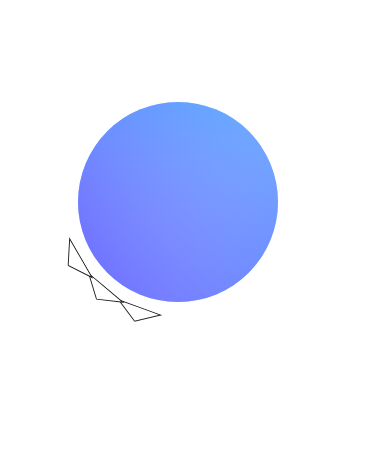
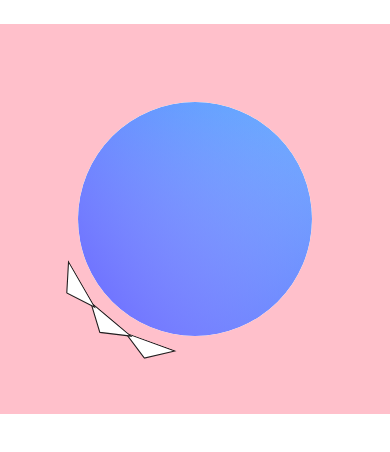
Before and after one commit to Pepewitch/circular-color-picker, a React (Create React App) app: page / in a window 390 px wide. Shown: the top 452 px of the page. Built offline with nearby package versions, Linux system fonts and the light colour scheme.

Commit message:
:sparkles: make color picker responsive

```diff
--- a/src/components/CircularColorPicker.jsx
+++ b/src/components/CircularColorPicker.jsx
@@ -1,78 +1,98 @@
-import React, { Component } from 'react';
-import styles from './CircularColorPicker.module.scss';
-import { ReactComponent as Circle } from '../assets/images/circle.svg';
-import { ReactComponent as Arrow } from '../assets/images/arrow.svg';
+import React, { Component } from "react";
+import styles from "./CircularColorPicker.module.scss";
+import { ReactComponent as Circle } from "../assets/images/circle.svg";
+import { ReactComponent as Arrow } from "../assets/images/arrow.svg";
 
 class ColorSelector extends Component {
   containerRef;
   constructor(props) {
     super(props);
     this.containerRef = React.createRef();
-        this.state = { rotation: this.props.initialRotation }
+    this.state = { rotation: this.props.initialRotation };
   }
   getRelativeCoordinates(pageX, pageY) {
-        const clientRect = this.containerRef.current.getBoundingClientRect()
+    const clientRect = this.containerRef.current.getBoundingClientRect();
     return {
-            mousex: pageX - clientRect.left - (clientRect.width / 2),
-            mousey: pageY - clientRect.top - (clientRect.height / 2)
+      mousex: pageX - clientRect.left - clientRect.width / 2,
+      mousey: pageY - clientRect.top - clientRect.height / 2
     };
-    };
+  }
   calculateDegrees(coordinates) {
     var radians = Math.atan2(coordinates.mousex, coordinates.mousey);
-        var degrees = (radians * (180 / Math.PI) * -1);
+    var degrees = radians * (180 / Math.PI) * -1;
     return { degrees, radians };
+  }
+  getRotation = (x, y) => {
+    return (
+      this.calculateDegrees(this.getRelativeCoordinates(x, y)).degrees + 180
+    );
   };
-    getRotation = (x, y) => {
-        return this.calculateDegrees(this.getRelativeCoordinates(x, y)).degrees + 180
-    }
   emitChange() {
     if (this.props.onChange) {
       this.props.onChange(this.state.rotation);
     }
   }
-    handleTouchMove = (event) => {
+  handleTouchMove = event => {
     event.stopPropagation();
     const touch = event.touches[0];
     if (this.state.pageX && this.state.pageY) {
-            const pageX = touch.pageX
-            const pageY = touch.pageY
+      const pageX = touch.pageX;
+      const pageY = touch.pageY;
       const rotation = this.getRotation(pageX, pageY);
       this.emitChange();
-            this.setState({ rotation, pageX, pageY })
+      this.setState({ rotation, pageX, pageY });
     } else if (this.state.clientX && this.state.clientY) {
-            const clientX = touch.clientX
-            const clientY = touch.clientY
+      const clientX = touch.clientX;
+      const clientY = touch.clientY;
       const rotation = this.getRotation(clientX, clientY);
       this.emitChange();
-            this.setState({ rotation, clientX, clientY })
+      this.setState({ rotation, clientX, clientY });
     } else if (touch.pageX && touch.pageY) {
-            const pageX = touch.pageX
-            const pageY = touch.pageY
-            this.setState({ pageX, pageY })
+      const pageX = touch.pageX;
+      const pageY = touch.pageY;
+      this.setState({ pageX, pageY });
     } else if (touch.clientX && touch.clientY) {
-            const clientX = touch.clientX
-            const clientY = touch.clientY
-            this.setState({ clientX, clientY })
+      const clientX = touch.clientX;
+      const clientY = touch.clientY;
+      this.setState({ clientX, clientY });
     }
-    }
-    handleMouseDown = (event) => {
-        this.setState({ isRotating: true })
-    }
-    handleMouseUp = (event) => {
-        this.setState({ isRotating: false })
-    }
-    handleMouseMove = (event) => {
+  };
+  handleMouseDown = event => {
+    this.setState({ isRotating: true });
+  };
+  handleMouseUp = event => {
+    this.setState({ isRotating: false });
+  };
+  handleMouseMove = event => {
     if (this.state.isRotating) {
       const rotation = this.getRotation(event.pageX, event.pageY);
       this.emitChange();
       this.setState({ rotation });
     }
+  };
+  render() {
+    const { base } = this.props;
+    return (
+      <div
+        ref={this.containerRef}
+        className={
+          styles.color_selector_container +
+          ` ${base ? styles.base : styles.float}`
         }
-    render() {
-        return <div ref={this.containerRef} className={styles.color_selector_container} style={{ transform: "rotate(" + this.state.rotation + "deg) scale(0.8)" }}>
-            <Arrow className={styles.arrow} onTouchMove={this.handleTouchMove} onMouseDown={this.handleMouseDown} onMouseUp={this.handleMouseUp} onMouseMove={this.handleMouseMove} onClick={() => console.log(123)} />
+        style={{
+          transform: "rotate(" + this.state.rotation + "deg) scale(0.8)"
+        }}
+      >
+        <Arrow
+          className={styles.arrow}
+          onTouchMove={this.handleTouchMove}
+          onMouseDown={this.handleMouseDown}
+          onMouseUp={this.handleMouseUp}
+          onMouseMove={this.handleMouseMove}
+        />
         <Circle style={{ opacity: 0 }} />
       </div>
+    );
   }
 }
 
@@ -83,10 +103,37 @@ function mix(a, b, v) {
 function hueToRGB(H) {
   const S = 0.6;
   const V = 1;
-    var V2 = V * (1 - S);
-    var r = ((H >= 0 && H <= 60) || (H >= 300 && H <= 360)) ? V : ((H >= 120 && H <= 240) ? V2 : ((H >= 60 && H <= 120) ? mix(V, V2, (H - 60) / 60) : ((H >= 240 && H <= 300) ? mix(V2, V, (H - 240) / 60) : 0)));
-    var g = (H >= 60 && H <= 180) ? V : ((H >= 240 && H <= 360) ? V2 : ((H >= 0 && H <= 60) ? mix(V2, V, H / 60) : ((H >= 180 && H <= 240) ? mix(V, V2, (H - 180) / 60) : 0)));
-    var b = (H >= 0 && H <= 120) ? V2 : ((H >= 180 && H <= 300) ? V : ((H >= 120 && H <= 180) ? mix(V2, V, (H - 120) / 60) : ((H >= 300 && H <= 360) ? mix(V, V2, (H - 300) / 60) : 0)));
+  const V2 = V * (1 - S);
+  const r =
+    (H >= 0 && H <= 60) || (H >= 300 && H <= 360)
+      ? V
+      : H >= 120 && H <= 240
+      ? V2
+      : H >= 60 && H <= 120
+      ? mix(V, V2, (H - 60) / 60)
+      : H >= 240 && H <= 300
+      ? mix(V2, V, (H - 240) / 60)
+      : 0;
+  const g =
+    H >= 60 && H <= 180
+      ? V
+      : H >= 240 && H <= 360
+      ? V2
+      : H >= 0 && H <= 60
+      ? mix(V2, V, H / 60)
+      : H >= 180 && H <= 240
+      ? mix(V, V2, (H - 180) / 60)
+      : 0;
+  const b =
+    H >= 0 && H <= 120
+      ? V2
+      : H >= 180 && H <= 300
+      ? V
+      : H >= 120 && H <= 180
+      ? mix(V2, V, (H - 120) / 60)
+      : H >= 300 && H <= 360
+      ? mix(V, V2, (H - 300) / 60)
+      : 0;
 
   return {
     r: Math.round(r * 255),
@@ -95,36 +142,76 @@ function hueToRGB(H) {
   };
 }
 
-const ColorRenderer = (props) => {
+const ColorRenderer = props => {
   const { hue1, hue2, hue3 } = props;
-    const color1 = hueToRGB(hue1)
-    const color2 = hueToRGB(hue2)
-    const color3 = hueToRGB(hue3)
-    return <div className={styles.color_renderer} style={{ background: 'white' }}>
-        <div className={styles.color} style={{ background: `linear-gradient(0deg, transparent, rgb(${color1.r},${color1.g},${color1.b}) )` }}></div>
-        <div className={styles.color} style={{ background: `linear-gradient(120deg, transparent, rgb(${color2.r},${color2.g},${color2.b}) )` }}></div>
-        <div className={styles.color} style={{ background: `linear-gradient(240deg , transparent, rgb(${color3.r},${color3.g},${color3.b}) )` }}></div>
+  const color1 = hueToRGB(hue1);
+  const color2 = hueToRGB(hue2);
+  const color3 = hueToRGB(hue3);
+  return (
+    <div
+      className={`${styles.color_renderer} ${styles.float}`}
+      style={{ background: "white" }}
+    >
+      <div
+        className={styles.color}
+        style={{
+          background: `linear-gradient(0deg, transparent, rgb(${color1.r},${
+            color1.g
+          },${color1.b}) )`
+        }}
+      />
+      <div
+        className={styles.color}
+        style={{
+          background: `linear-gradient(120deg, transparent, rgb(${color2.r},${
+            color2.g
+          },${color2.b}) )`
+        }}
+      />
+      <div
+        className={styles.color}
+        style={{
+          background: `linear-gradient(240deg , transparent, rgb(${color3.r},${
+            color3.g
+          },${color3.b}) )`
+        }}
+      />
     </div>
-}
+  );
+};
 
 export default class CircularColorPicker extends Component {
   state = {
     hue1: 200,
     hue2: 220,
-        hue3: 240,
+    hue3: 240
   };
   render() {
     const { hue1, hue2, hue3 } = this.state;
-        console.log({ hue1, hue2, hue3 })
-        return <div className={styles.container}>
+    const { width, height } = this.props;
+    return (
+      <div className={styles.container}>
         <div className={styles.color_bar}>
-                <div className={styles.selector_stack}>
-                    <ColorSelector initialRotation={200} onChange={hue => this.setState({ hue1: hue })} />
-                    <ColorSelector initialRotation={220} onChange={hue => this.setState({ hue2: hue })} />
-                    <ColorSelector initialRotation={240} onChange={hue => this.setState({ hue3: hue })} />
+          <div
+            className={styles.selector_stack}
+          >
+            <ColorSelector
+              base
+              initialRotation={200}
+              onChange={hue => this.setState({ hue1: hue })}
+            />
+            <ColorSelector
+              initialRotation={220}
+              onChange={hue => this.setState({ hue2: hue })}
+            />
+            <ColorSelector
+              initialRotation={240}
+              onChange={hue => this.setState({ hue3: hue })}
+            />
             <ColorRenderer hue1={hue1} hue2={hue2} hue3={hue3} />
           </div>
         </div>
       </div>
+    );
   }
 }
--- a/src/components/CircularColorPicker.module.scss
+++ b/src/components/CircularColorPicker.module.scss
@@ -4,17 +4,19 @@
 
 .color_bar {
   padding: 20%;
+  background: pink;
   position: relative;
 }
 
 .color_selector_container {
-  position: absolute;
+  width: 100%;
+  &.base {
+    position: relative;
+  }
   box-sizing: border-box;
   * {
     display: block;
   }
-  width: 200px;
-  height: 200px;
 }
 
 .arrow {
@@ -27,19 +29,17 @@
 
 .selector_stack {
   position: relative;
-  width: 200px;
-  height: 200px;
 }
 
 .color_renderer {
   display: flex;
   justify-content: center;
   align-items: center;
-  height: 100%;
-  padding: 40px;
   box-sizing: border-box;
   border-radius: 50%;
   overflow: hidden;
+  width: 100%;
+  height: 100%;
 }
 
 .color {
@@ -48,3 +48,8 @@
   position: absolute;
   border-radius: 50%;
 }
+
+.float {
+  position: absolute;
+  top: 0;
+}
--- a/src/index.css
+++ b/src/index.css
@@ -7,6 +7,8 @@ body {
   -webkit-font-smoothing: antialiased;
   -moz-osx-font-smoothing: grayscale;
   overflow: hidden;
+  height: 100vh;
+  width: 100vw;
 }
 
 code {
```
Also changed, not shown: src/App.jsx (+4 -8 lines), src/views/Home.jsx (+7 -5 lines). Lines whose indentation alone changed are shown as unchanged.
